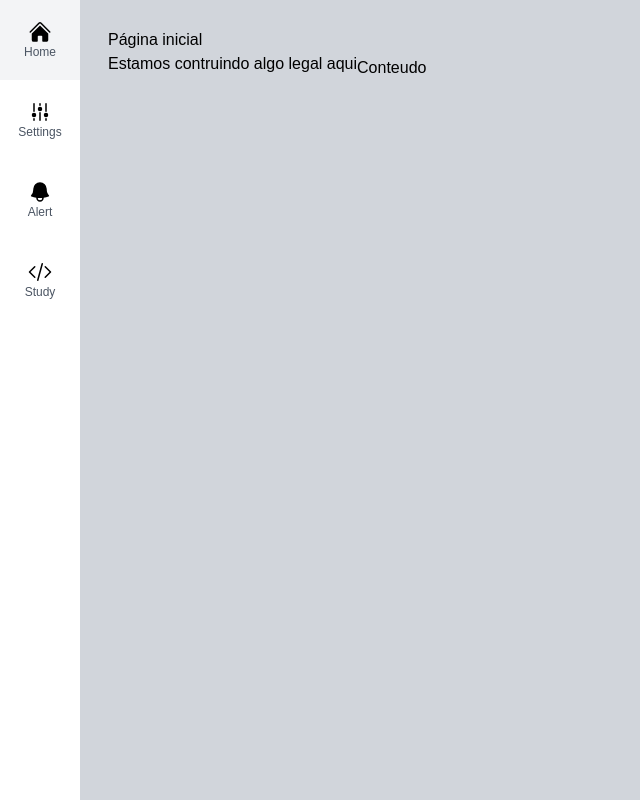
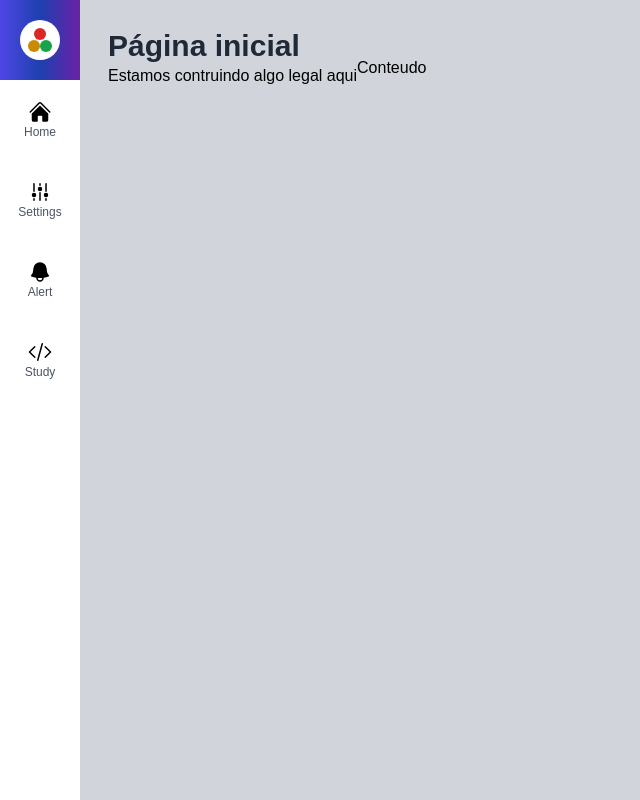
Before and after one commit to Beatrizaquino/admin-template, a Next.js app: page / in a window 1280 px wide. Shown: the whole page, without its empty margins (0-640 px from the left). Built offline with nearby package versions, Linux system fonts and the light colour scheme.

Commit message:
adicionando logo

```diff
--- /dev/null
+++ b/components/template/Logo.tsx
@@ -0,0 +1,16 @@
+export default function Logo() {
+    return (
+        <div className={`
+        flex flex-col items-center justify-center
+            h-10 w-10 rounded-full
+            bg-white
+        `}>
+            <div className="h-3 w-3 rounded-full bg-red-600" />
+            <div className="flex">
+                <div className="h-3 w-3 rounded-full bg-yellow-600" />
+                <div className="h-3 w-3 rounded-full bg-green-600" />
+            </div>
+
+        </div>
+    )
+}
--- a/components/template/MenuLateral.tsx
+++ b/components/template/MenuLateral.tsx
@@ -1,3 +1,4 @@
+import Logo from "./Logo";
 import MenuItem from "./MenuItems";
 import { IconAlert, IconCode, IconHome, IconSetting } from "./icons";
 
@@ -5,6 +6,13 @@
 export default function MenuLateral() {
     return (
         <aside>
+            <div className={`
+            flex flex-col items-center justify-center
+                bg-gradient-to-r from-indigo-600 via-blue-800 to-purple-800
+                h-20 w-20
+            `}>
+                <Logo />
+            </div>
             <ul className={``}>
                 <MenuItem url="/" texto="Home" icone={IconHome}/>
                 <MenuItem url="/settings"  texto="Settings" icone={IconSetting}/>
--- a/components/template/Titulo.tsx
+++ b/components/template/Titulo.tsx
@@ -8,7 +8,12 @@
     return (
 
         <div>
-            <h1>{props.titulo}</h1>
+            <h1 className={`
+                font-black text-3xl
+                text-gray-800
+            `}>
+                {props.titulo}
+            </h1>
             <h2>{props.subtitulo}</h2>
         </div>
     )
--- a/pages/alert.tsx
+++ b/pages/alert.tsx
@@ -1,11 +1,10 @@
 import { Inter } from 'next/font/google'
 import Layout from '@/components/template/Layout'
 
-const inter = Inter({ subsets: ['latin'] })
 
 export default function Home() {
   return (
-    <Layout titulo='alert '  subtitulo='Estamos contruindo algo legal aqui'>
+    <Layout titulo='Alerta '  subtitulo='Estamos contruindo algo legal aqui'>
       <h3>Conteudo</h3>
     </Layout>
   )
--- a/pages/index.tsx
+++ b/pages/index.tsx
@@ -1,7 +1,6 @@
 import { Inter } from 'next/font/google'
 import Layout from '@/components/template/Layout'
 
-const inter = Inter({ subsets: ['latin'] })
 
 export default function Home() {
   return (
--- a/pages/settings.tsx
+++ b/pages/settings.tsx
@@ -1,7 +1,5 @@
 import { Inter } from 'next/font/google'
 import Layout from '@/components/template/Layout'
-
-const inter = Inter({ subsets: ['latin'] })
 
 export default function Home() {
   return (
--- a/pages/study.tsx
+++ b/pages/study.tsx
@@ -1,7 +1,7 @@
 import { Inter } from 'next/font/google'
 import Layout from '@/components/template/Layout'
 
-const inter = Inter({ subsets: ['latin'] })
+
 
 export default function Home() {
   return (
```
